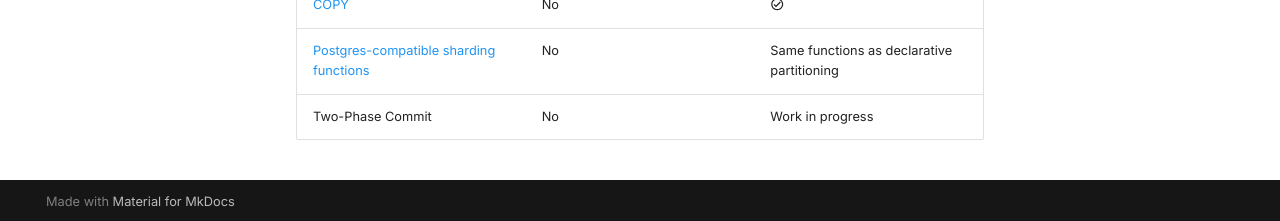
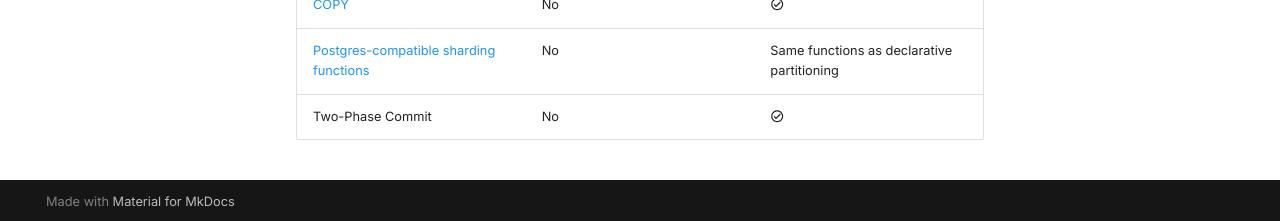
Before and after one commit to pgdogdev/docs, an MkDocs documentation site: the page built from docs/architecture/comparison.md, in a window 1280 px wide and 900 px high, scrolled down 795 px. Shown: the part 676-897 px from the top of the window. Built offline with MkDocs 1.6.1 and Material for MkDocs 9.7.7, drawn with Linux system fonts in a browser that asks for light colours; comment, search, counter and statistics services are not loaded.

Commit message:
2pc mention

```diff
--- a/docs/architecture/comparison.md
+++ b/docs/architecture/comparison.md
@@ -31,4 +31,4 @@ PgDog aims to be the de facto PostgreSQL proxy and pooler. Below is a feature co
 | [Cross-shard queries](../features/sharding/cross-shard.md) | No | Partial support |
 | [COPY](../features/sharding/copy.md) | No | :material-check-circle-outline: |
 | [Postgres-compatible sharding functions](../features/sharding/sharding-functions.md) | No | Same functions as declarative partitioning |
-| Two-Phase Commit  | No | Work in progress |
+| Two-Phase Commit  | No | :material-check-circle-outline: |
```
